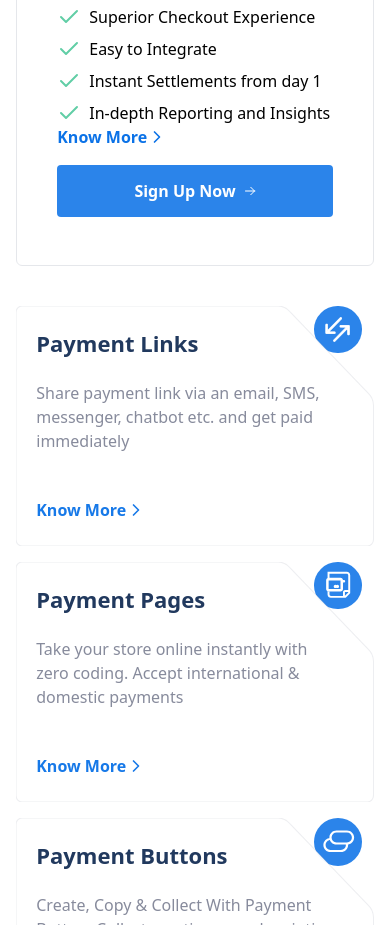
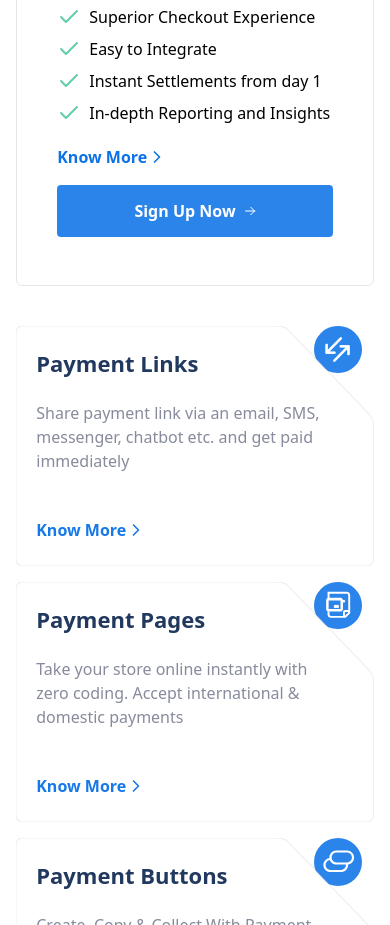
Before and after one commit to 9582anupam/Razorpay-clone, a website built with Vite: page index.html in a window 390 px wide. Shown: the part 1451-2376 px from the top of the page. Built offline with nearby package versions, Linux system fonts and the light colour scheme; files whose address does not match are found by name.

Commit message:
Add files via upload
fixed feature section 1's know more button top padding for smaller screens

```diff
--- a/index.html
+++ b/index.html
@@ -272,7 +272,7 @@
                                 </svg>
                             </button>
 
-                            <div class="flex items-center cursor-pointer group">
+                            <div class="flex items-center cursor-pointer group md:pt-0 pt-5">
                                 <a href="#"
                                 class="  font-bold text-lightBlue500 group-hover:text-grayBlue transition-all duration-200 ">Know More</a>
                                 <i data-feather="chevron-right"
```
